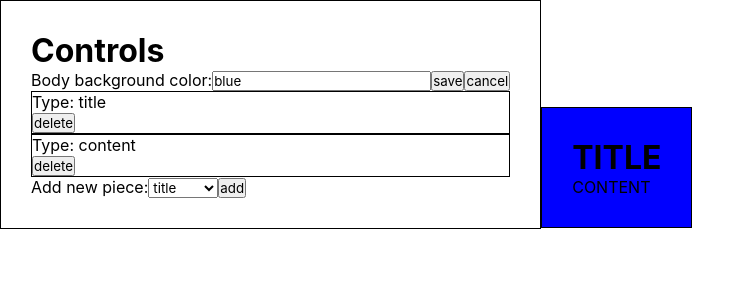
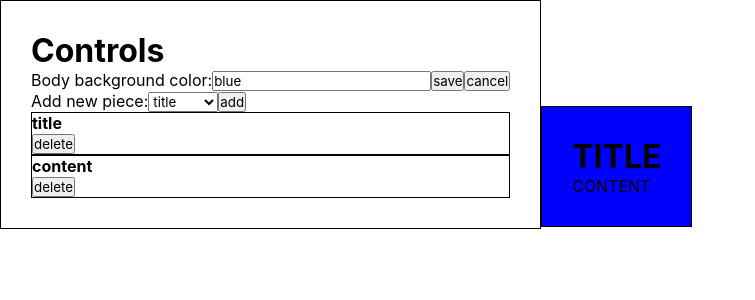
Before and after one commit to bananno/designer, a React (Create React App) app: page / in a window 1280 px wide. Shown: the top 300 px of the page, without its empty margins (0-755 px from the left). Built offline with nearby package versions, Linux system fonts and the light colour scheme.

Commit message:
Adjust layout

```diff
--- a/src/Control/Control.js
+++ b/src/Control/Control.js
@@ -14,10 +14,6 @@ class Control extends Component {
           <button onClick={this.props.resetBackgroundColorField}>cancel</button>
         </div>
 
-        {this.props.currentPieces.map((thisPiece, i) => {
-          return <PieceOption piece={thisPiece} key={i} deletePiece={this.props.deletePiece}/>;
-        })}
-
         <div>
           Add new piece:
           <select id="addNewPieceType">
@@ -27,6 +23,10 @@ class Control extends Component {
           </select>
           <button onClick={this.props.addNewPiece}>add</button>
         </div>
+
+        {this.props.currentPieces.map((thisPiece, i) => {
+          return <PieceOption piece={thisPiece} key={i} deletePiece={this.props.deletePiece}/>;
+        })}
       </div>
     );
   }
--- a/src/Control/PieceOption.js
+++ b/src/Control/PieceOption.js
@@ -8,8 +8,7 @@ class PieceOption extends Component {
   render() {
     return (
       <div className="pieceOption">
-        Type: {this.props.piece.type}
-        <br/>
+        <b>{this.props.piece.type}</b><br/>
         <button onClick={this.deletePiece}>delete</button>
       </div>
     );
```
